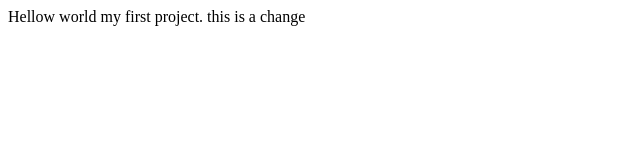
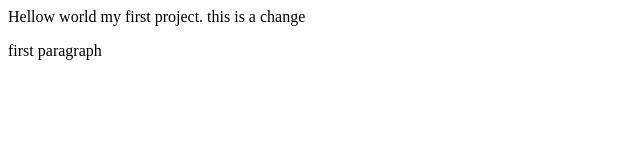
Before and after one commit to danielvalle23403/HelloWorld, a plain HTML site: page index.html in a window 1280 px wide. Shown: the whole page, without its empty margins (0-640 px from the left). Drawn offline with Linux system fonts and the light colour scheme.

Commit message:
testchange

```diff
--- a/index.html
+++ b/index.html
@@ -8,5 +8,6 @@
 </head>
 <body>
   Hellow world my first project. this is a change
+  <P>first paragraph</P>
 </body>
 </html>
```
